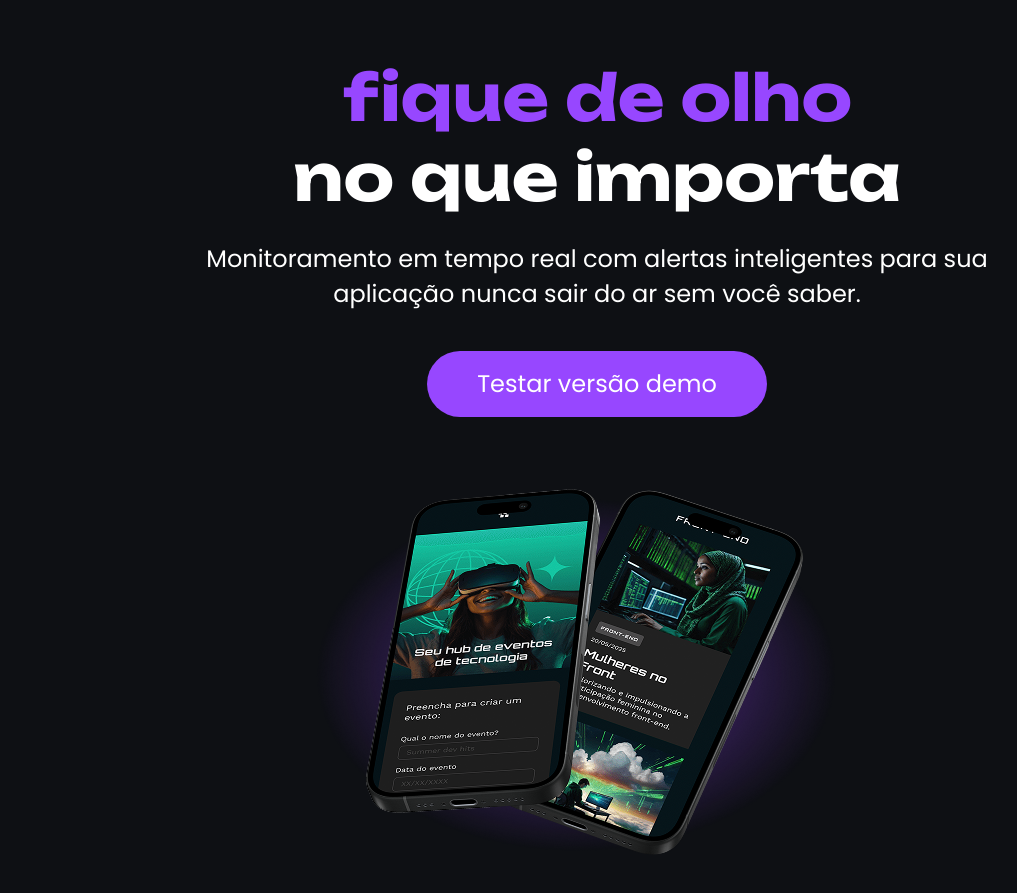
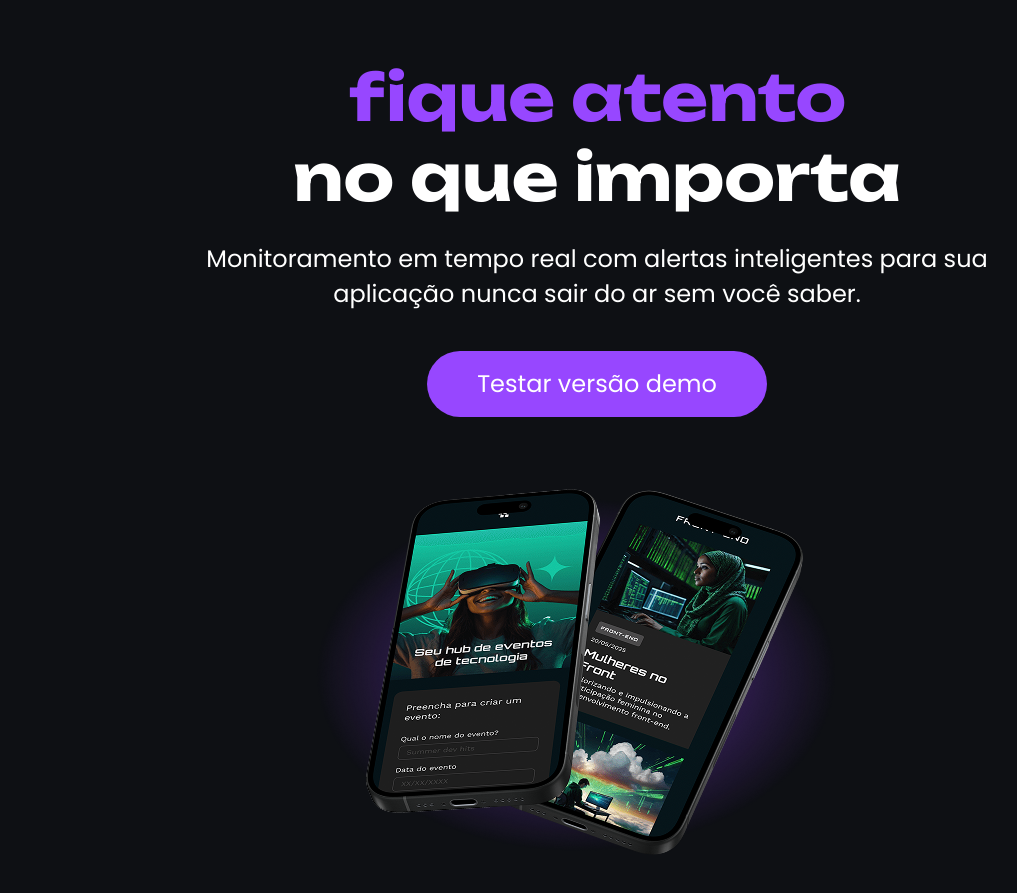
Before and after one commit to Joao-Damin/Techboard, a plain HTML site: page indextb.html in a window 1280 px wide. Shown: the part 47-940 px from the top of the page, without its empty margins (43-1060 px from the left). Drawn offline with Linux system fonts and the light colour scheme.

Commit message:
muda o H1

```diff
--- a/indextb.html
+++ b/indextb.html
@@ -15,7 +15,7 @@
   </header>
   <main>
   <section>
-    <h1><span>fique de olho</span>
+    <h1><span>fique atento</span>
       <br>no que importa</h1>
     <p>Monitoramento em tempo real com alertas inteligentes para sua aplicação nunca sair do ar sem você saber.</p>
       <div class="botao">
```
